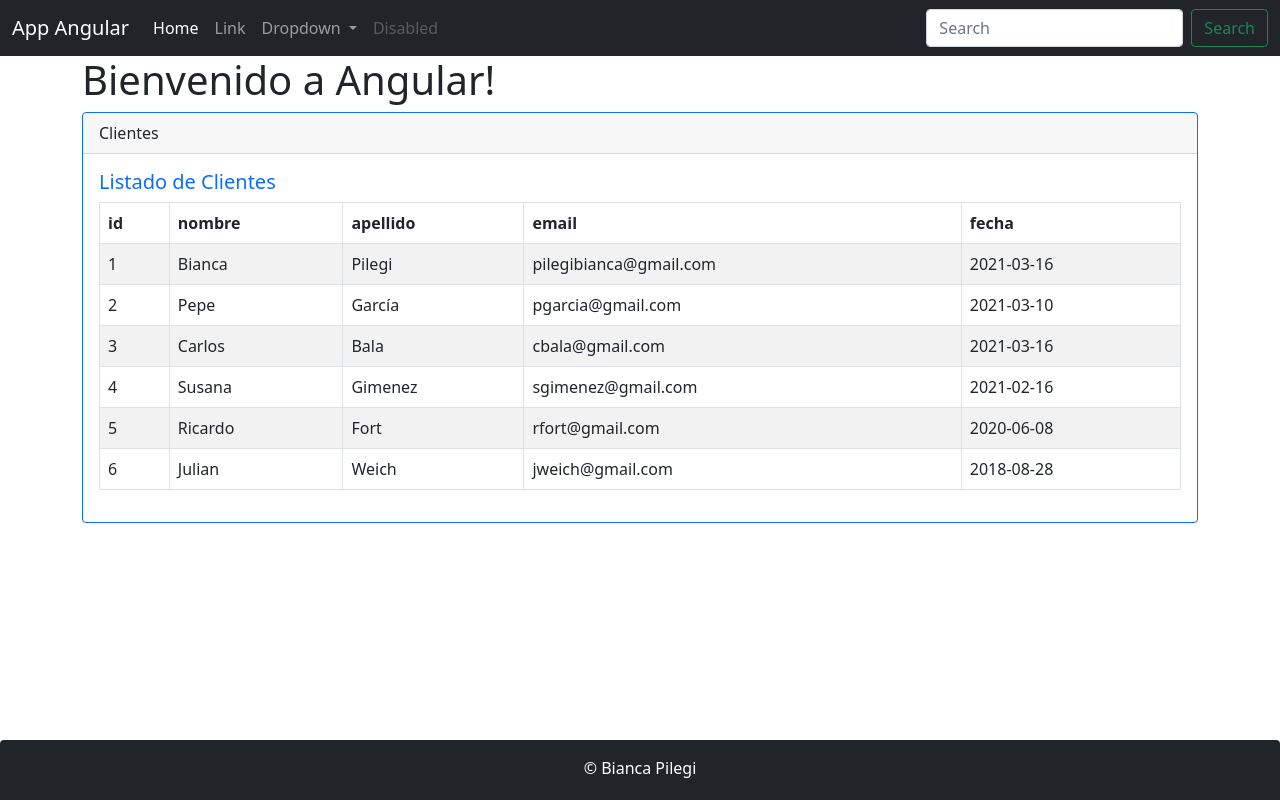
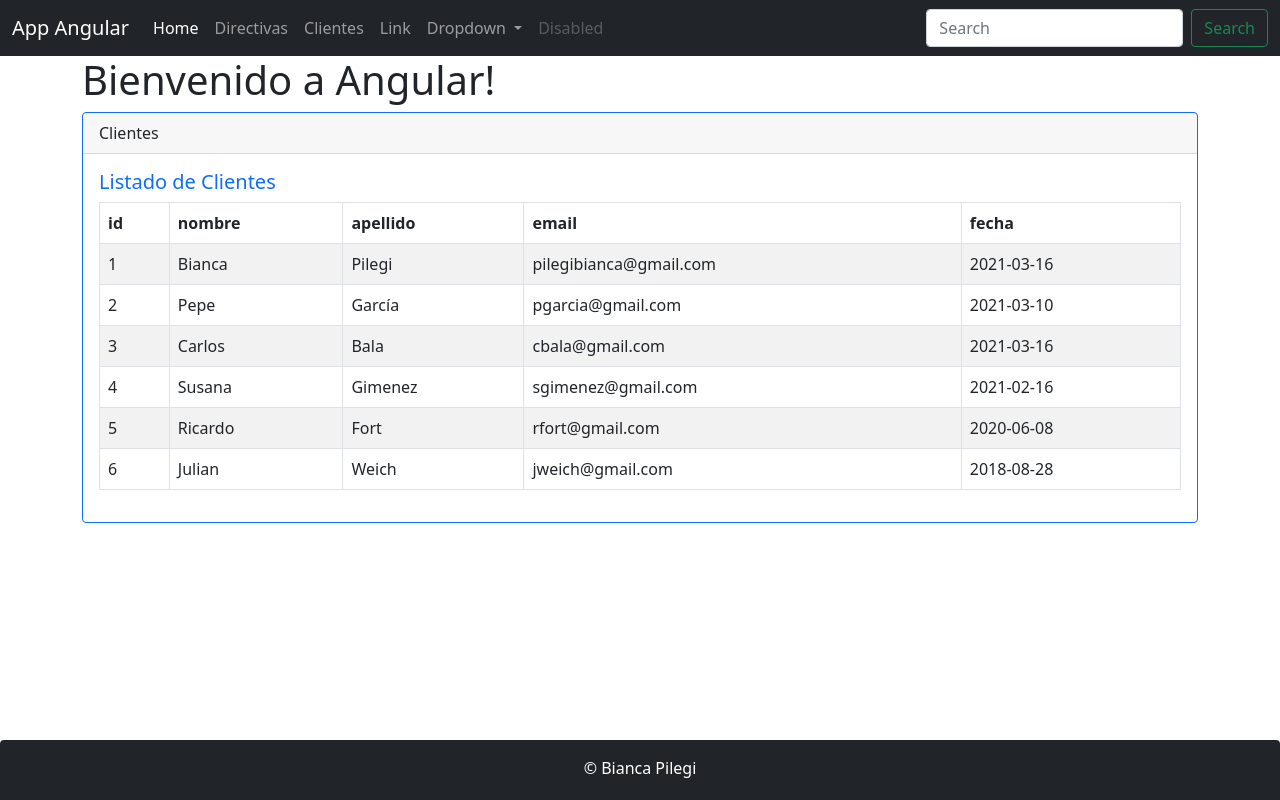
Before and after one commit to bpilegi98/AngularSpring, an Angular app: page /clientes in a window 1280 px wide. Built offline with nearby package versions, Linux system fonts and the light colour scheme.

Commit message:
Implementando rutas y navegación

```diff
--- a/src/app/app.component.html
+++ b/src/app/app.component.html
@@ -4,6 +4,6 @@
   {{ title }}!
 </h1>
 
-<app-clientes></app-clientes>
+<router-outlet></router-outlet>
 </div>
 <app-footer></app-footer>
--- a/src/app/header/header-component.html
+++ b/src/app/header/header-component.html
@@ -8,6 +8,12 @@
       <ul class="navbar-nav me-auto mb-2 mb-lg-0">
         <li class="nav-item">
           <a class="nav-link active" aria-current="page" href="#">Home</a>
+        </li>
+        <li class="nav-item" routerLinkActive="active">
+          <a class="nav-link" routerLink="/directivas">Directivas</a>
+        </li>
+        <li class="nav-item" routerLinkActive="active">
+          <a class="nav-link" routerLink="/clientes">Clientes</a>
         </li>
         <li class="nav-item">
           <a class="nav-link" href="#">Link</a>
```
Also changed, not shown: src/app/app.module.ts (+9 -1 lines).
